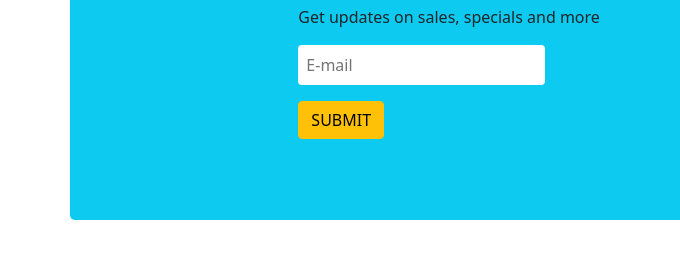
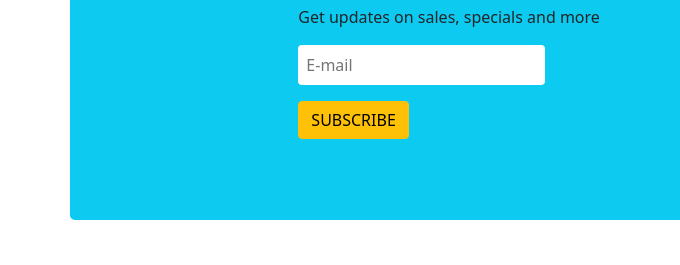
Before and after one commit to jawJawRakhaine/Panda-E-Commerce, a plain HTML site: page index.html in a window 1280 px wide. Shown: the part 2320-2585 px from the top of the page, 0-680 px from the left. Drawn offline with Linux system fonts and the light colour scheme.

Commit message:
final-done

```diff
--- a/index.html
+++ b/index.html
@@ -418,7 +418,7 @@
                 required
               />
               <br />
-              <button class="btn btn-warning mt-3">SUBMIT</button>
+              <button class="btn btn-warning mt-3">SUBSCRIBE</button>
             </div>
           </div>
 
```
